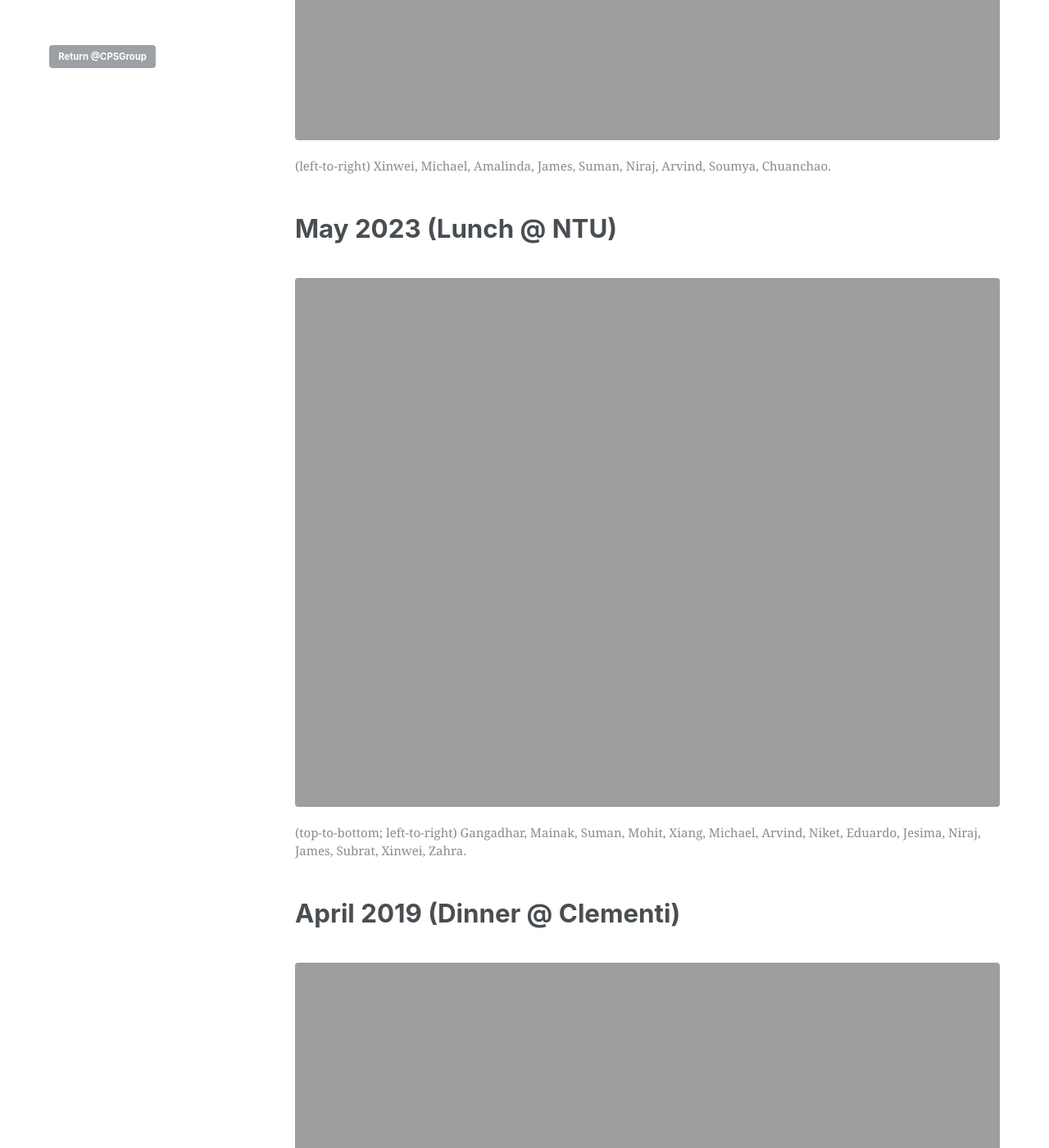
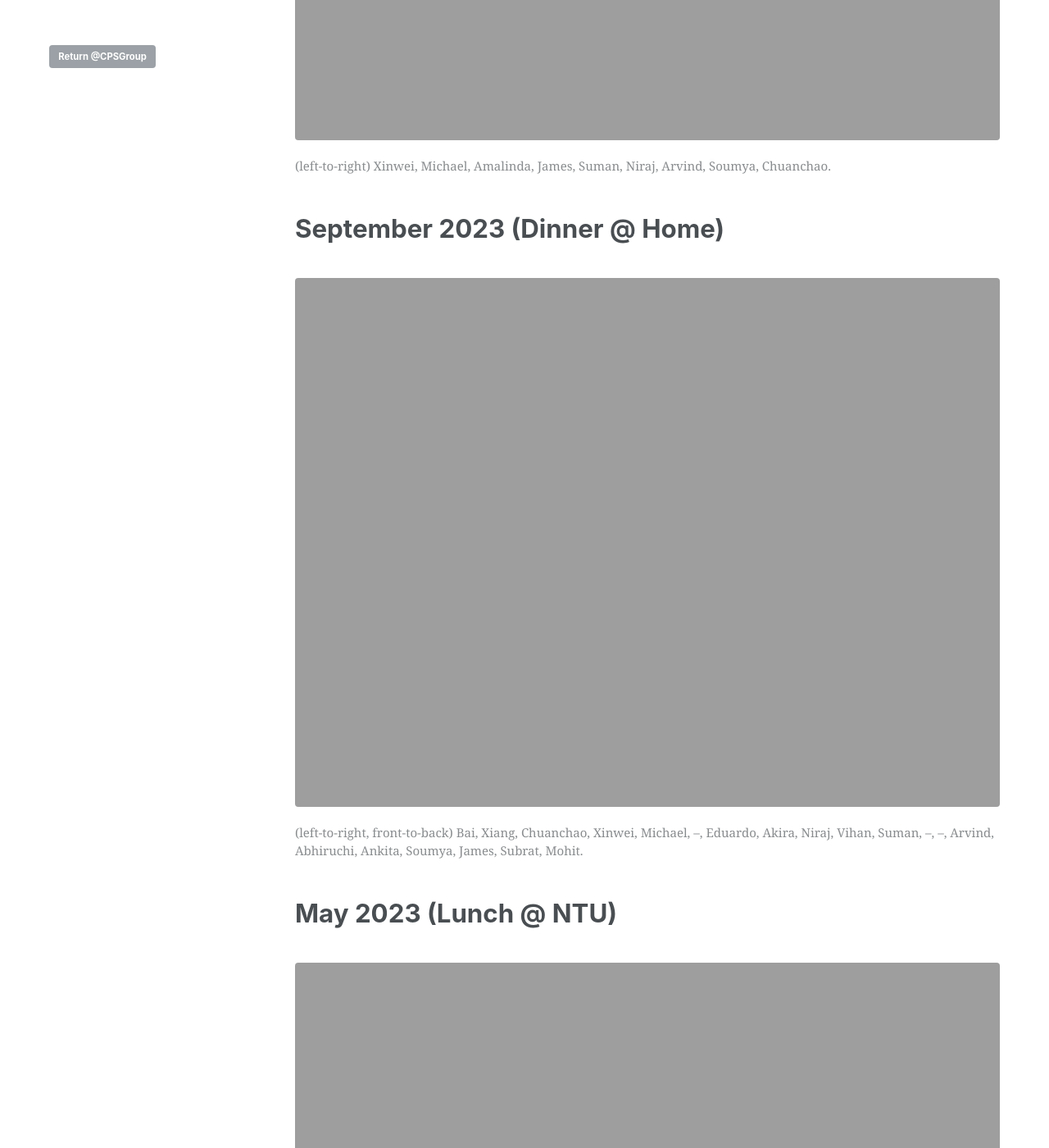
Before and after one commit to CPS-research-group/CPS-research-group.github.io, a Jekyll site: the page built from _pages/people.md, in a window 1280 px wide and 1400 px high, scrolled down 679 px. Shown: the whole window at 82% size. Built offline with Jekyll 4.4.1, drawn with Linux system fonts in a browser that asks for light colours; some of the changed text lies outside the part shown.

Commit message:
Updates.

```diff
--- a/_pages/people.md
+++ b/_pages/people.md
@@ -14,8 +14,11 @@ sidebar:
 
 # November 2023 (Dinner @ Arab Street)
 
+{% include figure image_path="/assets/graphics/group_23a.jpeg" alt="Group image" caption="(left-to-right) Xinwei, Michael, Amalinda, James, Suman,  Niraj, Arvind, Soumya, Chuanchao." %}
 
-{% include figure image_path="/assets/graphics/group_23a.jpeg" alt="Group image" caption="(left-to-right) Xinwei, Michael, Amalinda, James, Suman,  Niraj, Arvind, Soumya, Chuanchao." %}
+# September 2023 (Dinner @ Home)
+
+{% include figure image_path="/assets/graphics/group_23c.jpg" alt="Group image" caption="(left-to-right, front-to-back) Bai, Xiang, Chuanchao, Xinwei, Michael, --, Eduardo, Akira, Niraj, Vihan, Suman, --, --, Arvind, Abhiruchi, Ankita, Soumya, James, Subrat, Mohit." %}
 
 # May 2023 (Lunch @ NTU)
 
@@ -25,6 +28,10 @@ sidebar:
 
 {% include figure image_path="/assets/graphics/group_19.jpeg" alt="Group image" caption="(clockwise-from-left) Seima, Saravanan, Xiaozhe, Nitin, Zhiheng, Arvind, Daniel, ZhongLin, Heejong (David), Sidharta, Shihab, Vijay, Abhiruchi, Vihan<sup>2</sup>." %}
 
+# November 2018 (BBQ @ Labrador Park)
+
+{% include figure image_path="/assets/graphics/group_18a.jpg" alt="Group image" %}
+
 # April 2018 (Lunch @ NTU)
 
 {% include figure image_path="/assets/graphics/group_18.jpg" alt="Group image" caption="(left-to-right) ZhongLin, Heejong (David), Seima, Nitin, Saravanan, Xiaozhe, Ankita, Shihab, Arvind, Vijay and Daniel." %}
```
Also changed, not shown: other parts of _pages/people.md (+1 -1 lines), assets/graphics/group_18a.jpg (added), 1 other file.
